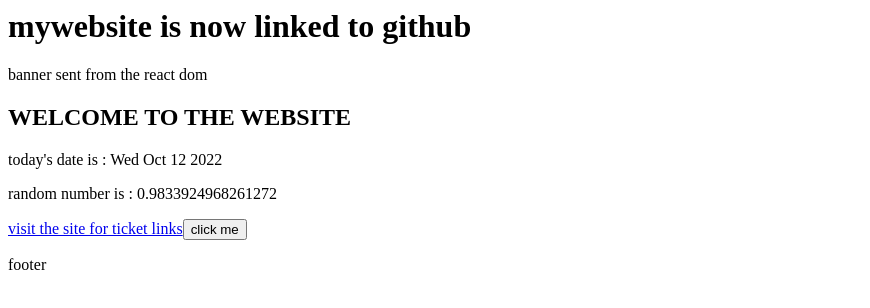
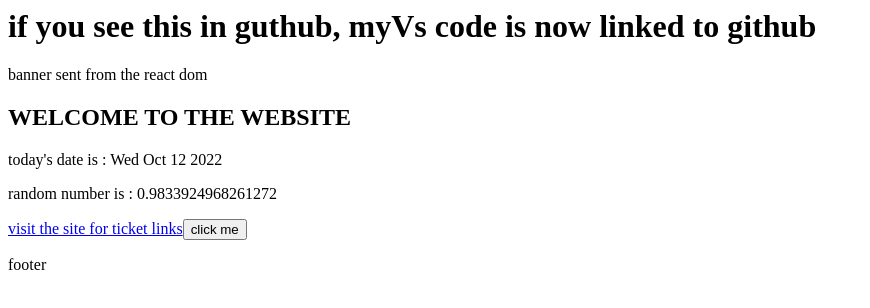
Before and after one commit to krswee33/showStart, a plain HTML site: page index.html in a window 1280 px wide. Shown: the whole page, without its empty margins (0-870 px from the left). Drawn offline with nearby package versions, Linux system fonts and the light colour scheme.

Commit message:
update header

```diff
--- a/index.html
+++ b/index.html
@@ -20,7 +20,7 @@
     <title>Document</title>
   </head>
   <body>
-    <h1>mywebsite is now linked to github</h1>
+    <h1>if you see this in guthub, myVs code is now linked to github</h1>
 
     <div id="banner">
       <div class="hello"></div>
```
